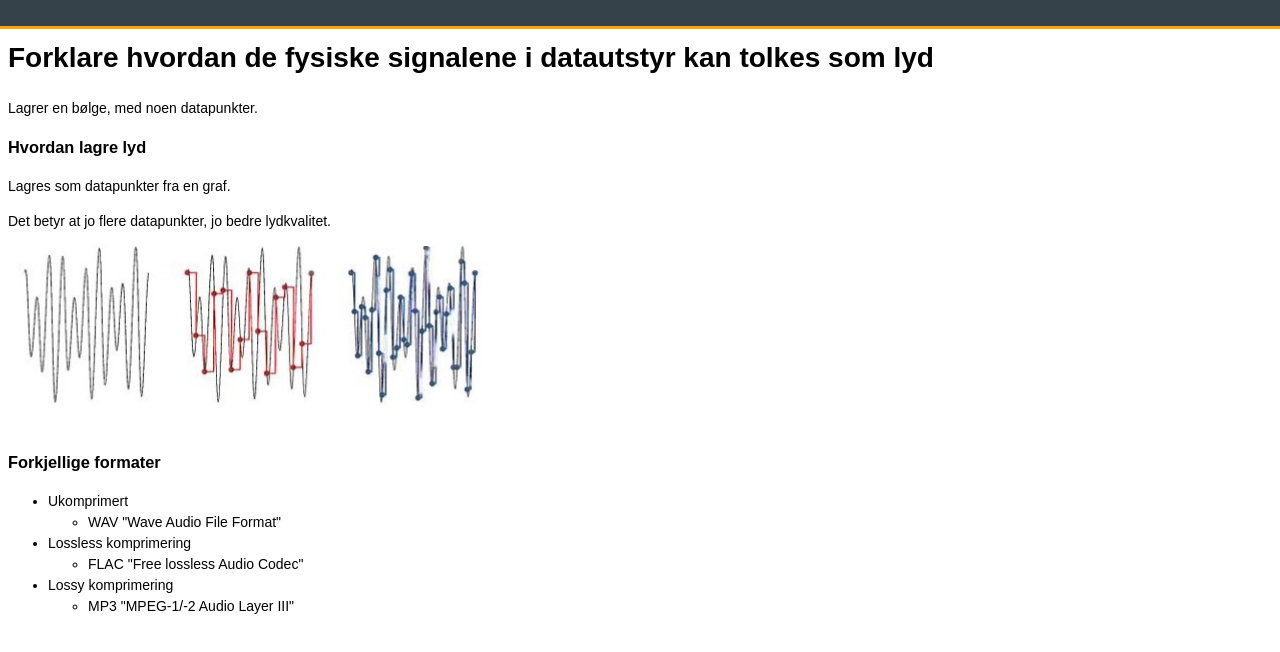
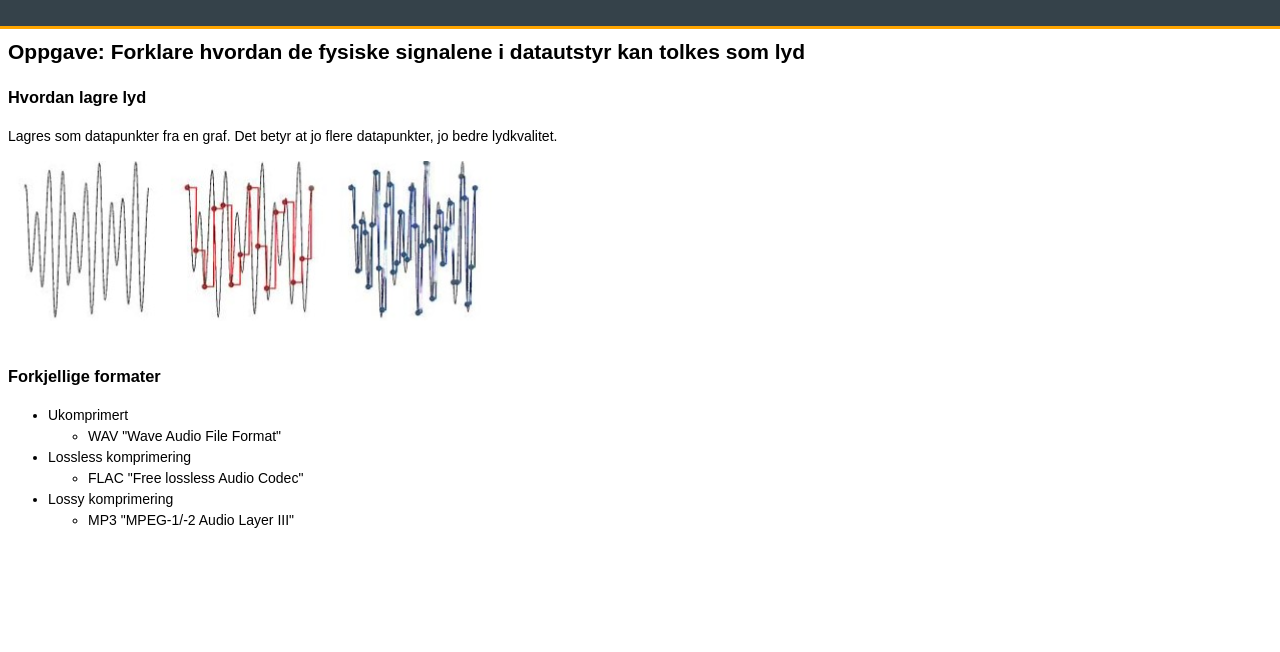
Before and after one commit to flygutt1/digitalt_utstyr, a plain HTML site: page index.html in a window 1280 px wide. Shown: the part 72-724 px from the top of the page. Drawn offline with Linux system fonts and the light colour scheme.

Commit message:
ferdig for dagen

```diff
--- a/index.html
+++ b/index.html
@@ -20,15 +20,16 @@
     <div class="sidebutton">
     </div>
     <div class="maincontent">
-      <h1>Forklare hvordan de fysiske signalene i datautstyr kan tolkes som lyd</h1>
-      <p>Lagrer en bølge, med noen datapunkter.</p>
+      <h2>Oppgave: Forklare hvordan de fysiske signalene i datautstyr kan tolkes som lyd</h2>
+
 
 
 
 
     <h3>Hvordan lagre lyd</h3>
-    <p> Lagres som datapunkter fra en graf. </p>
-    <p> Det betyr at jo flere datapunkter, jo bedre lydkvalitet. </p>
+    <p> Lagres som datapunkter fra en graf.
+    Det betyr at jo flere datapunkter, jo bedre lydkvalitet.
+    </p>
     <img src="bilder/sin_bolge.PNG" alt="sin_bolge"><img>
 
     <br>
```
